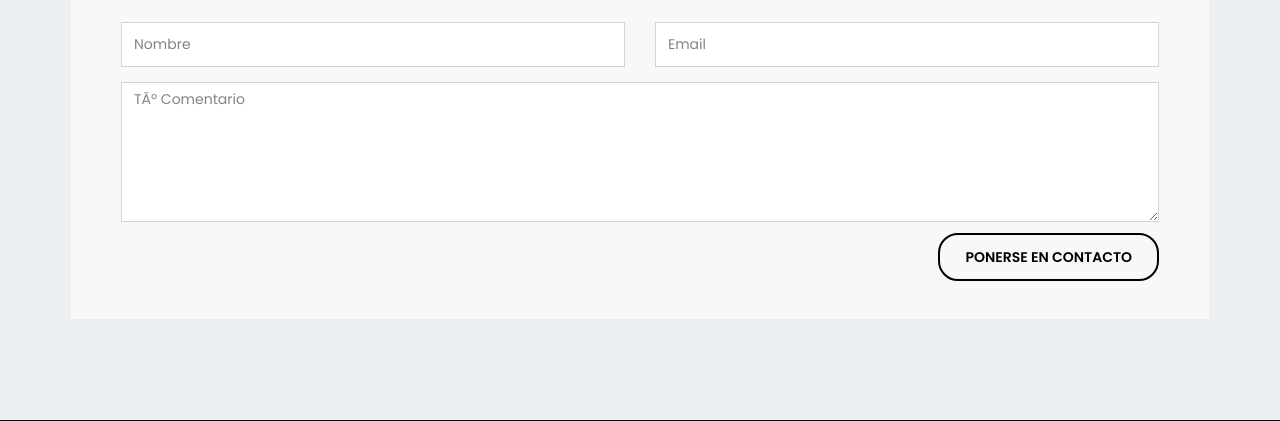
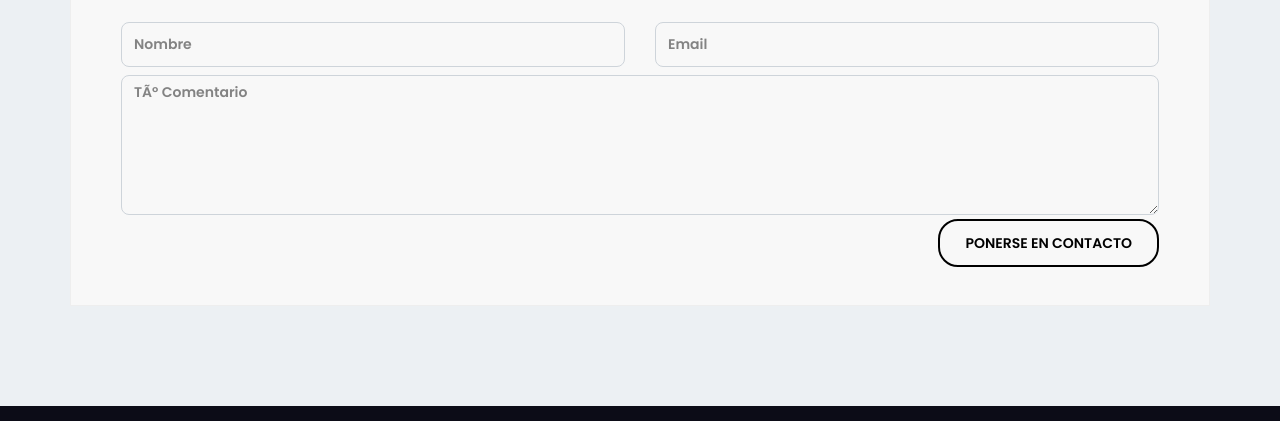
Before and after one commit to Brother-Antony/PORTAFOLIO, a PHP site: page / in a window 1280 px wide. Shown: the part 4924-5345 px from the top of the page. Run offline with PHP 8.4, Linux system fonts and the light colour scheme; some libraries are stand-ins or nearby versions.

Commit message:
Update ESTILOs.css

```diff
--- a/ESTILOs.css
+++ b/ESTILOs.css
@@ -1017,11 +1017,15 @@ header .navbar ul li a.active::before {
 .contact-us .contact-form .form-control {
     height: 45px;
     width: 100%;
-    margin-bottom: 15px;
+    margin-bottom: 8px;
     border: 1px solid #ced4da;
+    border-radius: 8px;
+    background: none;
+    outline: none;
+    font-weight: 600;
+    color: #333;
     padding: 6px 12px;
     font-size: 14px;
-    font-weight: 400;
     font-family: 'Poppins', sans-serif;
 }
 
```
